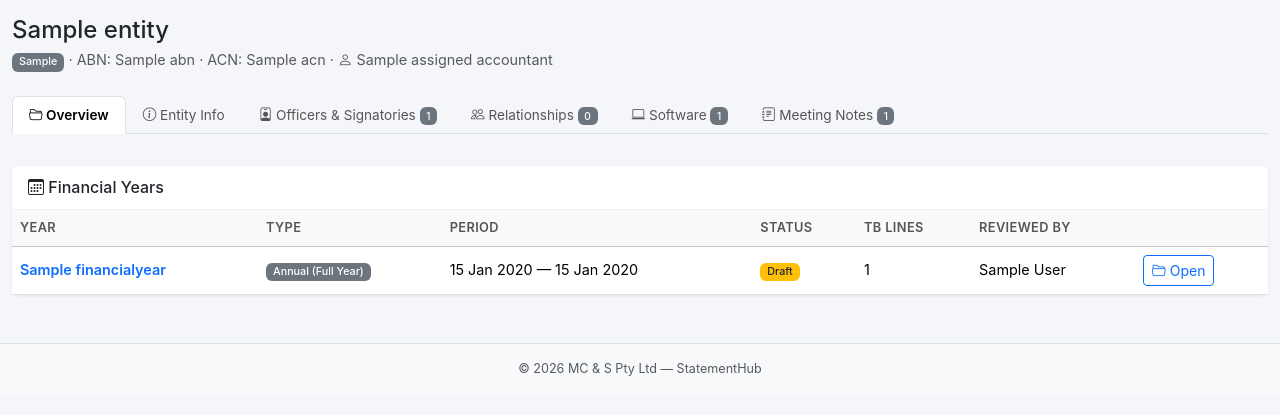
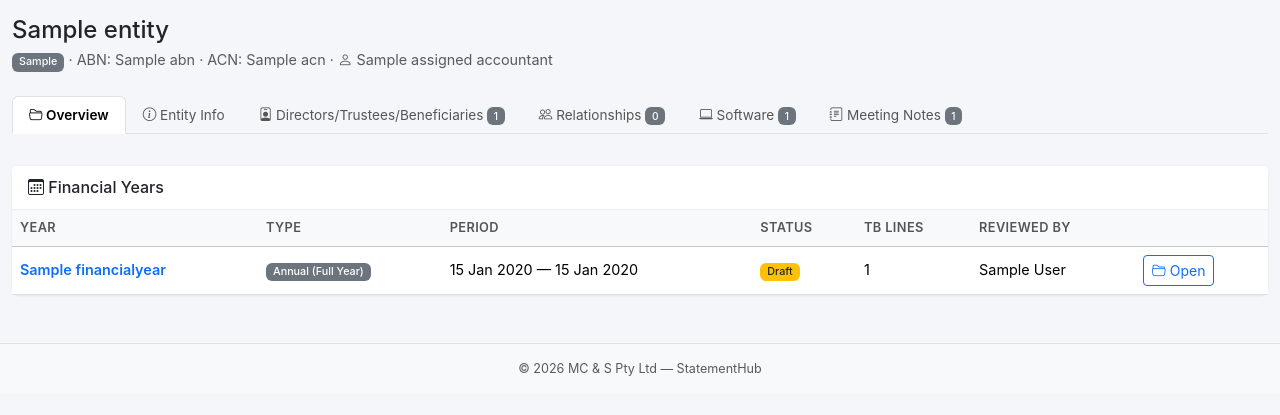
Before and after one commit to faceless-truth/mcs-platform, a Django app: template templates/core/entity_detail.html in a window 1280 px wide. Shown: the part 44-459 px from the top of the page. Run offline with Django 5.2, Linux system fonts and the light colour scheme; tables that the repository leaves empty hold one stand-in row (values such as "Sample post"); the template is opened without the code that fills it: values that come from a table or form of the project are taken from there, most other values are stand-ins (such as "Sample title", 1, 10 or a date in 2020); data that the repository does not hold is empty.

Commit message:
fix: Rename Officers tab to Directors/Trustees/Beneficiaries, require explicit chairperson
- Renamed 'Officers & Signatories' tab to 'Directors/Trustees/Beneficiaries'
  across entity_detail.html, entity_officers.html, and model verbose_name
- Removed silent fallback in distmin_gen.py that used first trustee as
  chairperson — now raises ValueError with clear message if no one is
  ticked as chairperson in the Directors/Trustees/Beneficiaries tab
- Distribution minutes correctly pull:
  - Trustee(s): from officers with role=Trustee
  - Chairperson: from whoever has is_chairperson=True
  Both sourced from the Directors/Trustees/Beneficiaries tab

```diff
--- a/core/models.py
+++ b/core/models.py
@@ -249,8 +249,8 @@ class EntityOfficer(models.Model):
 
     class Meta:
         ordering = ["entity", "display_order", "full_name"]
-        verbose_name = "Entity Officer / Signatory"
-        verbose_name_plural = "Entity Officers / Signatories"
+        verbose_name = "Director / Trustee / Beneficiary"
+        verbose_name_plural = "Directors / Trustees / Beneficiaries"
 
     def __str__(self):
         return f"{self.full_name} ({self.get_role_display()}) - {self.entity.entity_name}"
--- a/templates/core/entity_detail.html
+++ b/templates/core/entity_detail.html
@@ -46,7 +46,7 @@
     </li>
     <li class="nav-item" role="presentation">
         <button class="nav-link" id="officers-tab" data-bs-toggle="tab" data-bs-target="#officers" type="button" role="tab">
-            <i class="bi bi-person-badge"></i> Officers & Signatories
+            <i class="bi bi-person-badge"></i> Directors/Trustees/Beneficiaries
             {% if officers %}
             <span class="badge bg-secondary">{{ officers|length }}</span>
             {% endif %}
@@ -292,7 +292,7 @@
     <!-- ============ OFFICERS & SIGNATORIES TAB ============ -->
     <div class="tab-pane fade" id="officers" role="tabpanel">
         <div class="d-flex justify-content-between align-items-center mb-3">
-            <h5 class="mb-0">Officers & Signatories</h5>
+            <h5 class="mb-0">Directors/Trustees/Beneficiaries</h5>
             {% if user.can_edit %}
             <a href="{% url 'core:entity_officers' pk=entity.pk %}" class="btn btn-sm btn-primary">
                 <i class="bi bi-pencil"></i> Manage Officers
--- a/templates/core/entity_officers.html
+++ b/templates/core/entity_officers.html
@@ -1,12 +1,12 @@
 {% extends "base.html" %}
 {% load mcs_filters %}
 
-{% block title %}Officers & Signatories - {{ entity.entity_name }} | StatementHub{% endblock %}
+{% block title %}Directors/Trustees/Beneficiaries - {{ entity.entity_name }} | StatementHub{% endblock %}
 
 {% block content %}
 <div class="d-flex justify-content-between align-items-center mb-4">
     <div>
-        <h2>Officers & Signatories</h2>
+        <h2>Directors/Trustees/Beneficiaries</h2>
         <p class="text-muted mb-0">
             <a href="{% url 'core:entity_detail' pk=entity.pk %}">{{ entity.entity_name }}</a>
             &raquo;
```
Also changed, not shown: core/distmin_gen.py (+7 -4 lines).
